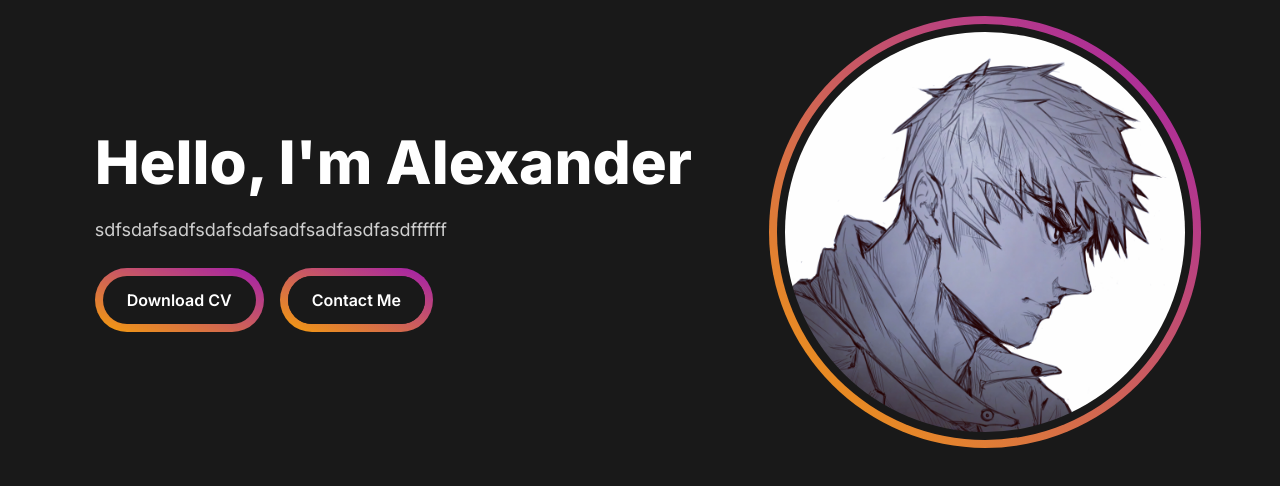
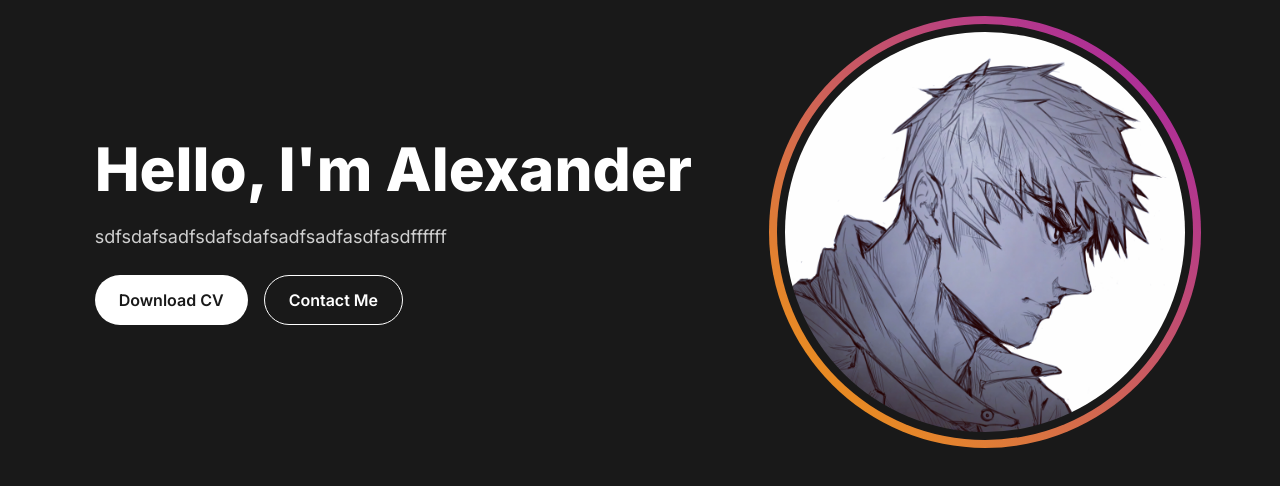
Before and after one commit to 54CHA/Portfolio-website, a Next.js app: page / in a window 1280 px wide. Shown: the top 486 px of the page. Built offline with nearby package versions, Linux system fonts and the light colour scheme.

Commit message:
fixed them again

```diff
--- a/app/components/HeroSection.jsx
+++ b/app/components/HeroSection.jsx
@@ -13,20 +13,13 @@ const HeroSection = () => {
             sdfsdafsadfsdafsdafsadfsadfasdfasdffffff
           </p>
           <div className="flex">
-            <div className="p-2 bg-gradient-to-tr from-amber-500 to bg-fuchsia-700 rounded-full mr-4">
-              <div className=" rounded-full bg-[#191919]">
-                <button className=" px-6 py-3 rounded-full bg-bg-[#191919] hover:bg-slate-700 text-white font-semibold">
-                  Download CV
-                </button>
-              </div>
-            </div>
-            <div className="p-2 bg-gradient-to-tr from-amber-500 to bg-fuchsia-700 rounded-full">
-              <div className=" rounded-full bg-[#191919]">
-                <button className="px-6 py-3 rounded-full bg-[#191919] hover:bg-slate-700 text-white font-semibold">
-                  Contact Me
-                </button>
-              </div>
-            </div>
+            <button className=" px-6 py-3 rounded-full w-full sm:w-fit bg-bg-[#191919] hover:bg-slate-200 text-[#191919] font-semibold bg-white mr-4">
+              Download CV
+            </button>
+
+            <button className="px-6 py-3 rounded-full w-full sm:w-fit bg-transparent hover:bg-slate-800 text-white font-semibold border border-white">
+              Contact Me
+            </button>
           </div>
         </div>
 
```
